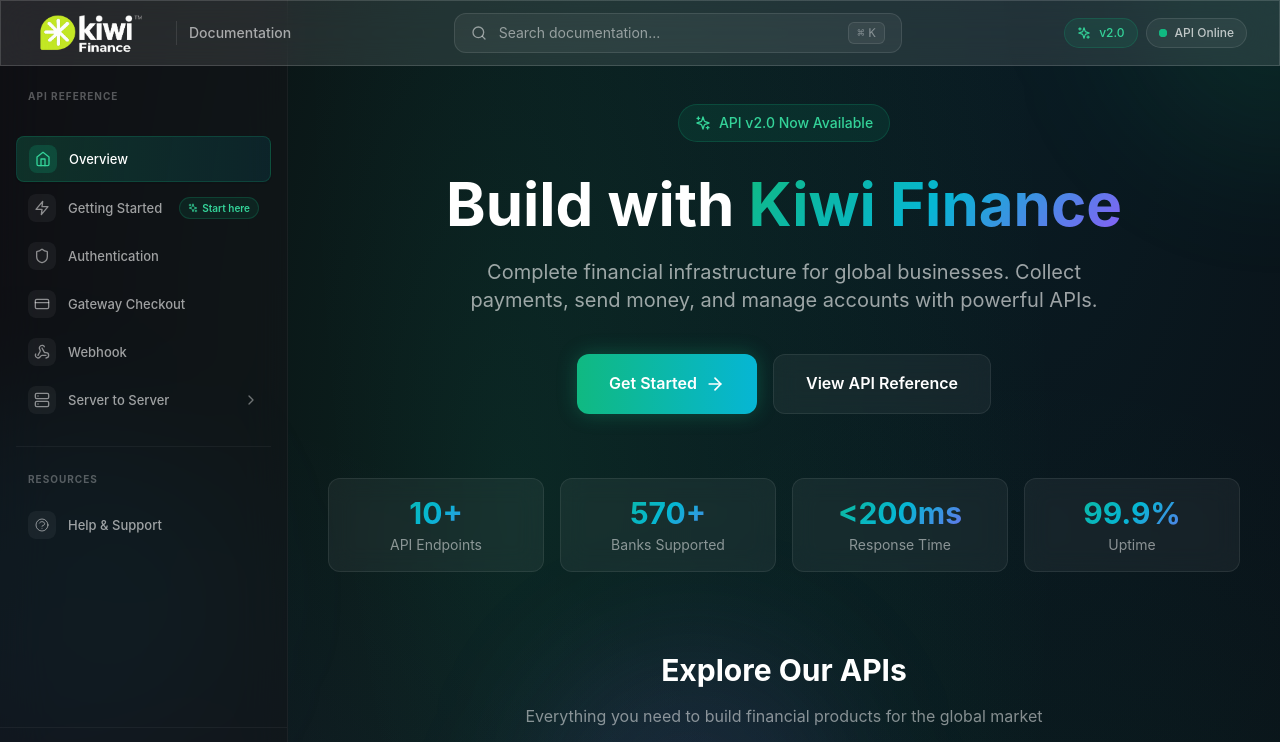
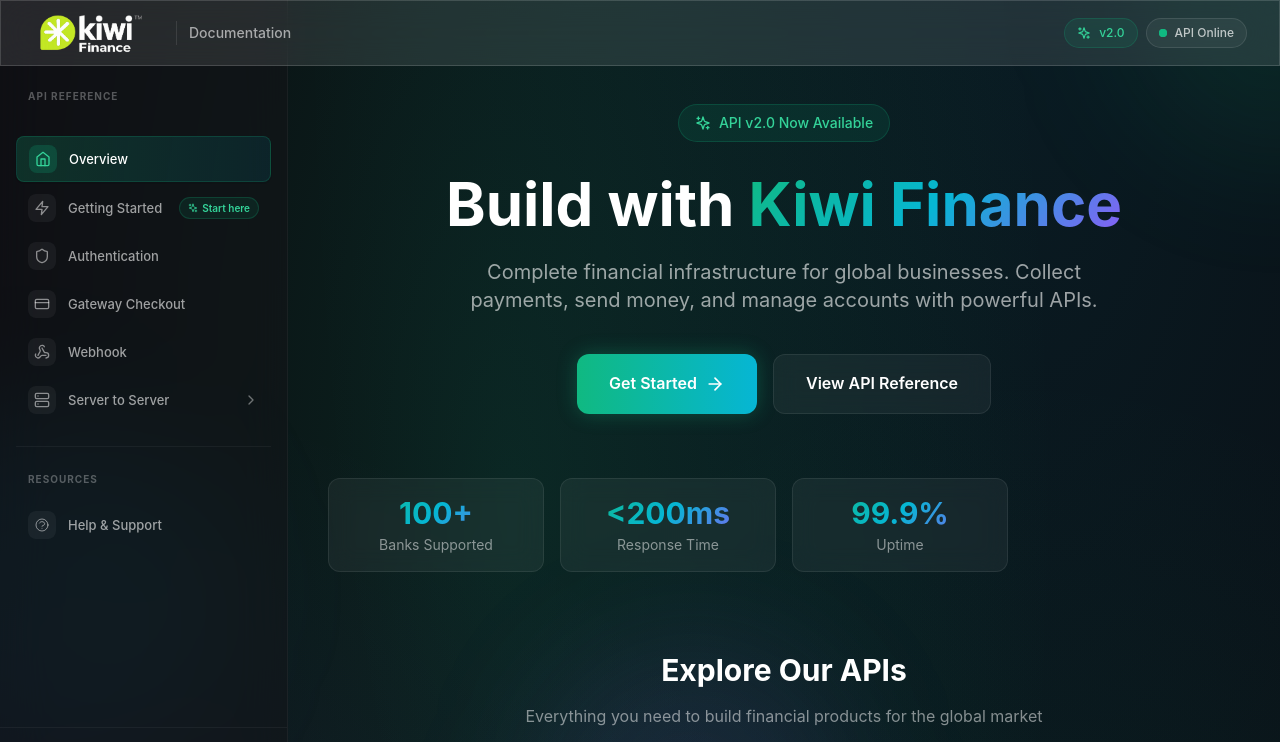
Before and after one commit to westpay210-svg/docs, a React (Create React App) app: page / in a window 1280 px wide. Shown: the top 742 px of the page. Built offline with nearby package versions, Linux system fonts and the light colour scheme; the HTML template or start-up script is replaced by a standard one.

Commit message:
update for fix up

```diff
--- a/src/components/layout/DocLayout.tsx
+++ b/src/components/layout/DocLayout.tsx
@@ -40,7 +40,7 @@
             </div>
 
             {/* Center - Search (Desktop) */}
-            <div className="hidden lg:flex flex-1 max-w-md mx-8">
+            {/* <div className="hidden lg:flex flex-1 max-w-md mx-8">
               <button
                 onClick={() => setSearchOpen(true)}
                 className="w-full flex items-center gap-3 px-4 py-2 rounded-xl bg-white/5 border border-white/10 text-white/50 hover:bg-white/10 hover:border-white/20 transition-all duration-200"
@@ -51,7 +51,7 @@
                   <span className="text-xs">⌘</span>K
                 </kbd>
               </button>
-            </div>
+            </div> */}
 
             {/* Right side actions */}
             <div className="flex items-center gap-2">
@@ -91,7 +91,7 @@
       </header>
 
       {/* Search Modal */}
-      {searchOpen && (
+      {/* {searchOpen && (
         <div className="fixed inset-0 z-50 overflow-y-auto">
           <div
             className="fixed inset-0 bg-black/60 backdrop-blur-sm"
@@ -120,7 +120,7 @@
             </div>
           </div>
         </div>
-      )}
+      )} */}
 
       {/* Mobile sidebar */}
       <div className={`fixed inset-0 z-40 lg:hidden ${sidebarOpen ? '' : 'pointer-events-none'}`}>
--- a/src/pages/Overview.tsx
+++ b/src/pages/Overview.tsx
@@ -135,8 +135,8 @@
         {/* Stats */}
         <div className="mt-16 grid grid-cols-2 md:grid-cols-4 gap-4">
           {[
-            { value: '10+', label: 'API Endpoints' },
-            { value: '570+', label: 'Banks Supported' },
+            // { value: '10+', label: 'API Endpoints' },
+            { value: '100+', label: 'Banks Supported' },
             { value: '<200ms', label: 'Response Time' },
             { value: '99.9%', label: 'Uptime' }
           ].map((stat, index) => (
```
